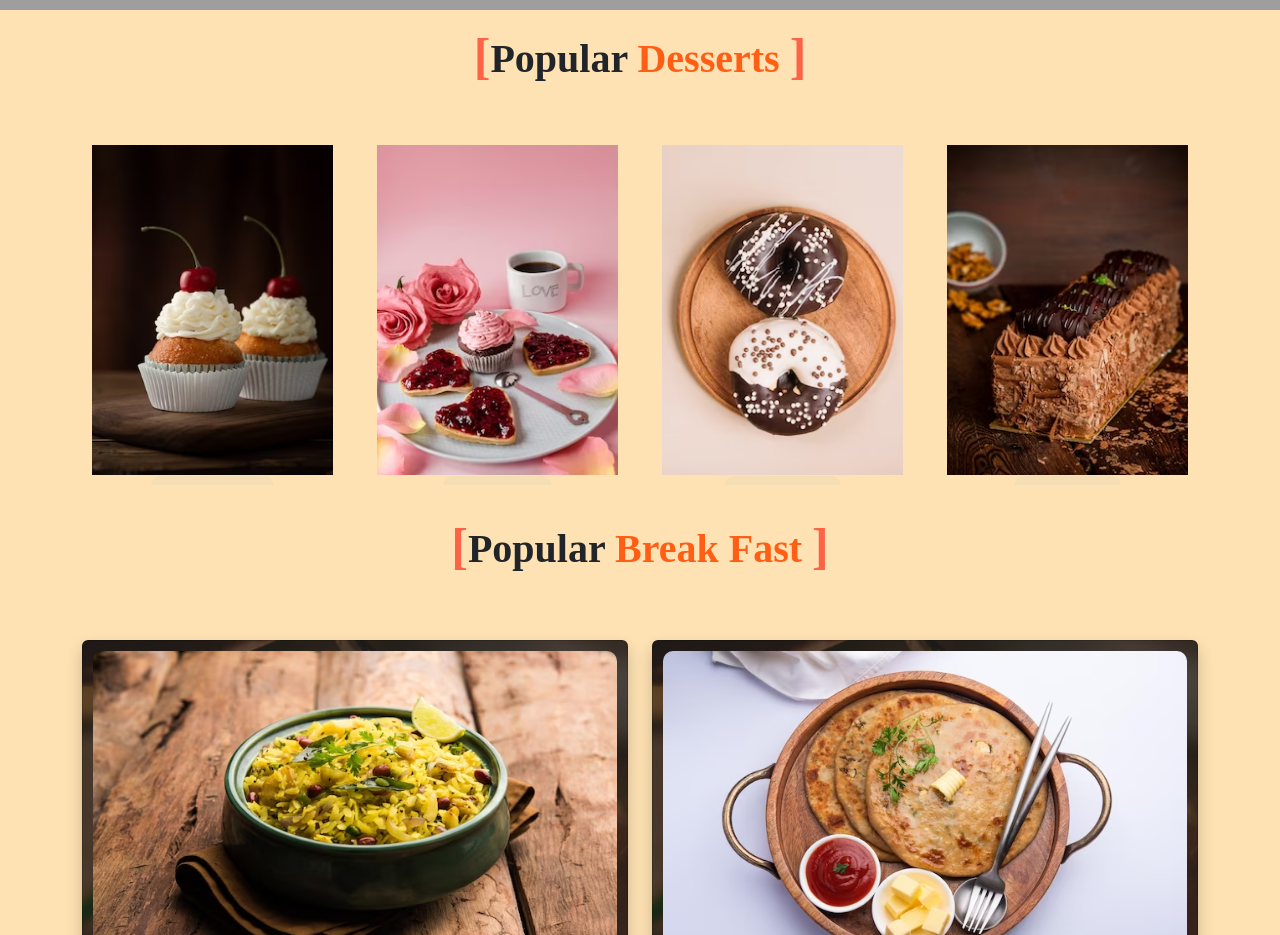
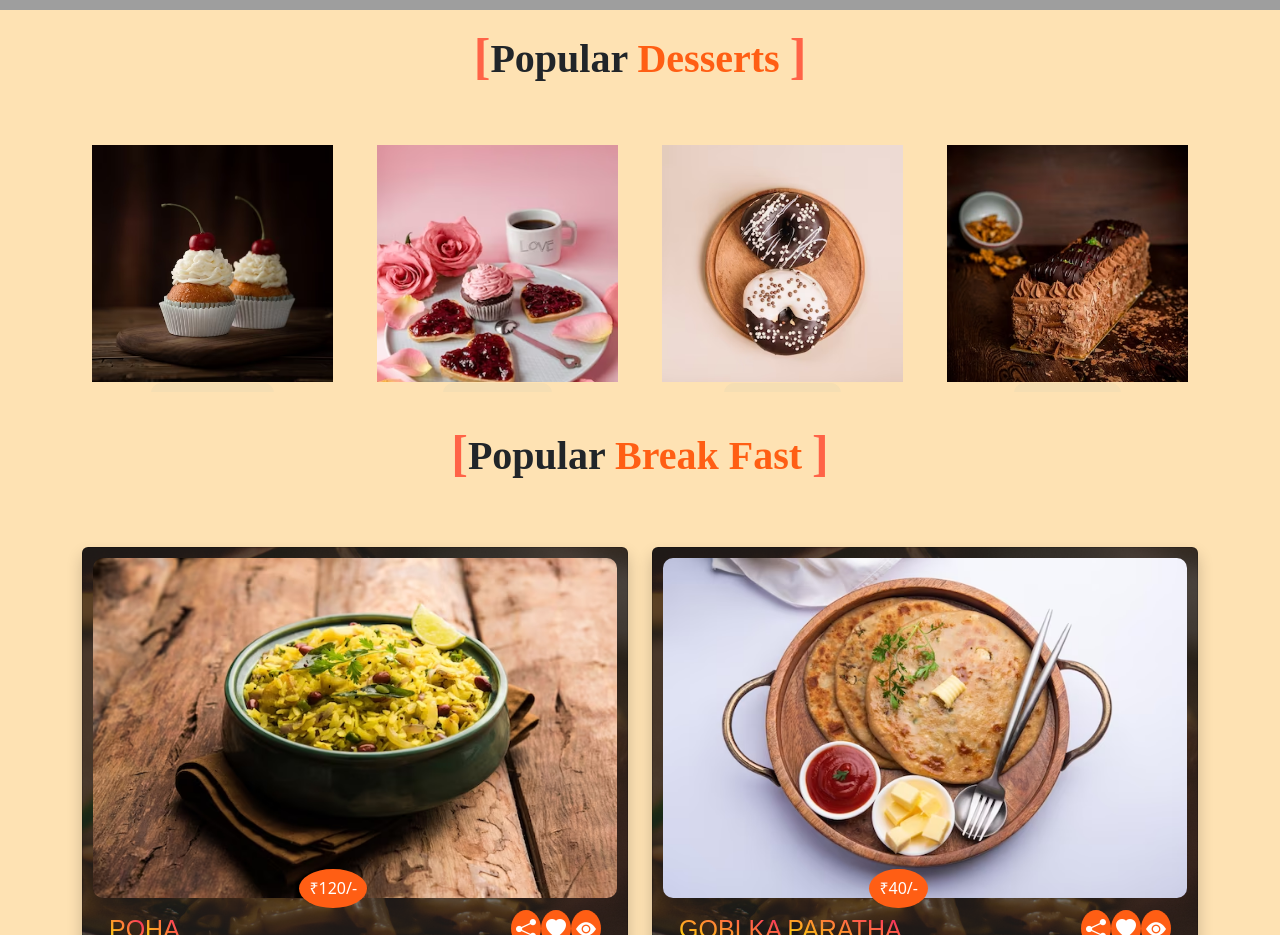
Before and after one commit to Jaspreet847/jaspreetcafe, a React (Create React App) app: page / in a window 1280 px wide. Shown: the part 820-1755 px from the top of the page. Built offline with nearby package versions, Linux system fonts and the light colour scheme; no server answers; grey boxes are pictures that could not be loaded; a web font is replaced by a local one.

Commit message:
Update App.css

```diff
--- a/src/App.css
+++ b/src/App.css
@@ -361,8 +361,8 @@ h6.price {
 
 .imageContainer {
   position: relative;
-  width: 270px;
-  height: 350px;
+  width: 284px;
+  height: 257px;
   border-radius: 8px;
   overflow: hidden;
   cursor: pointer;
```
